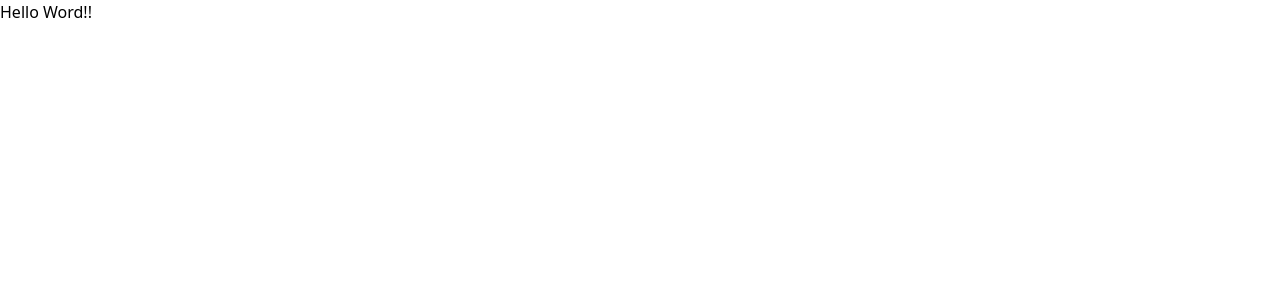
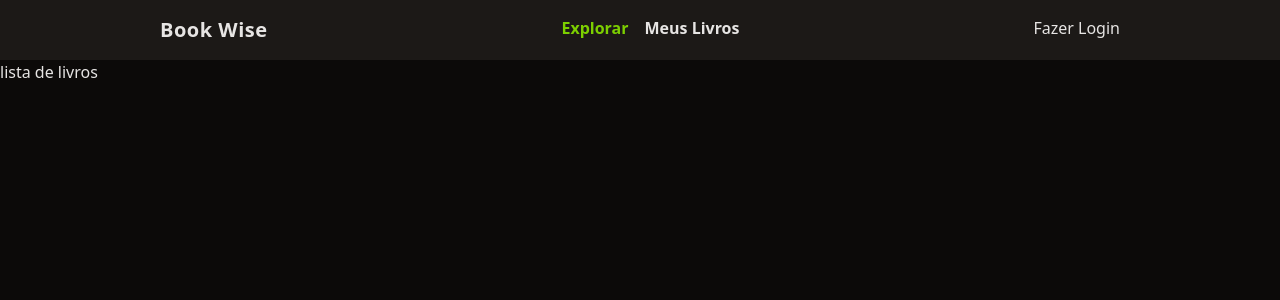
Before and after one commit to ojulio-dev/bookwise, a PHP site: page / in a window 1280 px wide. Before the commit the part shown is almost empty. Shown: the top 300 px of the page. Run offline with PHP 8.4, Linux system fonts and the light colour scheme.

Commit message:
Criando nossa barra de navegação

```diff
--- a/index.php
+++ b/index.php
@@ -8,9 +8,34 @@
 
     <script src="https://cdn.jsdelivr.net/npm/@tailwindcss/browser@4"></script>
 </head>
-<body>
+<body class="bg-stone-950 text-stone-200">
 
-    Hello Word!!
+    <header class="bg-stone-900">
+
+        <nav class="mx-auto max-w-screen-lg flex justify-between px-8 py-4">
+
+            <div class="font-bold text-xl tracking-wide">Book Wise</div>
+
+            <ul class="flex space-x-4 font-bold">
+
+                <li><a href="/" class="text-lime-500">Explorar</a></li>
+                <li><a href="/meus-livros.php" class="hover:underline">Meus Livros</a></li>
+
+            </ul>
+
+            <ul>
+                <li><a href="/login.php">Fazer Login</a></li>
+            </ul>
+
+        </nav>
+
+    </header>
+
+    <main>
+
+        lista de livros
+
+    </main>
 
 </body>
 </html>
```
